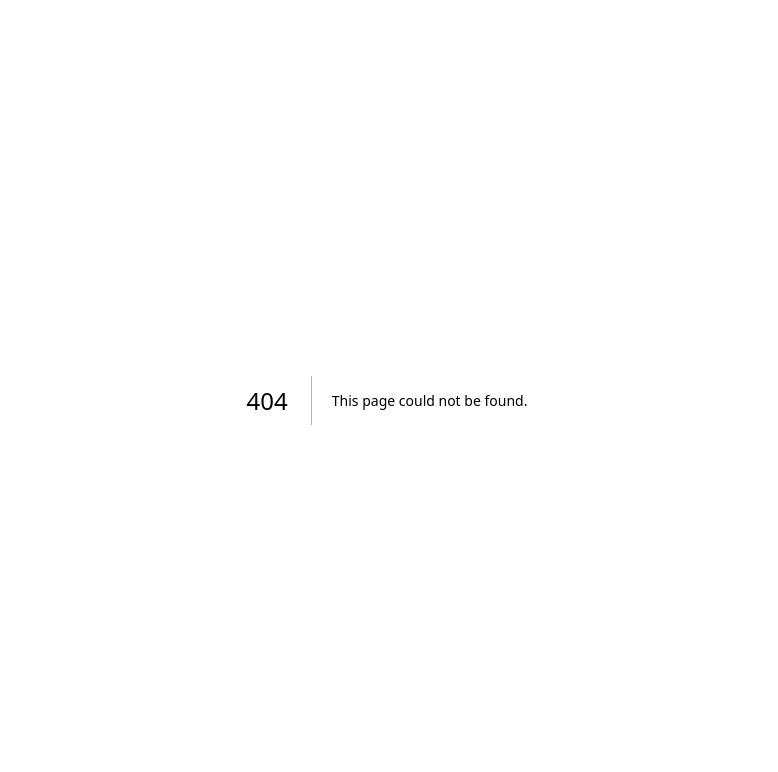
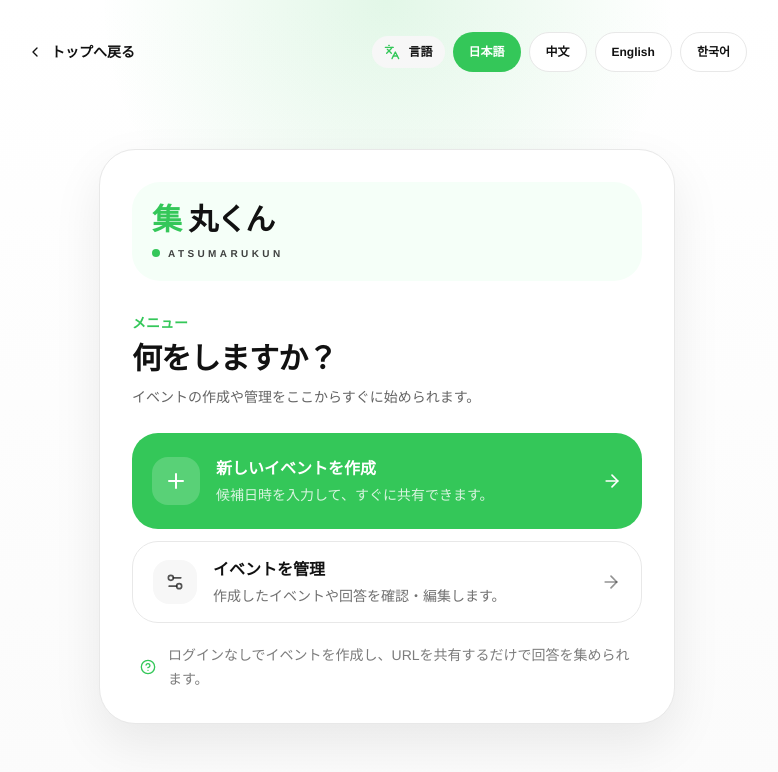
Before and after one commit to charlietabiroku/atsumarukun, a Next.js app: page /ja/menu in a window 1280 px wide. Before the commit this address had no page. Shown: the top 772 px of the page, without its empty margins (253-1031 px from the left). Built offline with nearby package versions, Linux system fonts and the light colour scheme.

Commit message:
Add event creation menu page

```diff
--- /dev/null
+++ b/src/app/[locale]/menu/page.tsx
@@ -0,0 +1,87 @@
+import { ArrowRight, ChevronLeft, CircleHelp, Plus, Settings2 } from "lucide-react";
+import { getTranslations, setRequestLocale } from "next-intl/server";
+import NextLink from "next/link";
+
+import { LanguageSwitcher } from "@/components/branding/language-switcher";
+import { Logo } from "@/components/branding/logo";
+import { Button } from "@/components/ui/button";
+import { Card } from "@/components/ui/card";
+import { Link } from "@/lib/i18n/navigation";
+
+export default async function MenuPage({
+  params,
+}: {
+  params: Promise<{ locale: "ja" | "zh" | "en" | "ko" }>;
+}) {
+  const { locale } = await params;
+  setRequestLocale(locale);
+  const t = await getTranslations("menu");
+
+  return (
+    <main className="page-shell flex-1">
+      <div className="mx-auto flex min-h-svh w-full max-w-3xl flex-col px-4 py-5 sm:px-6 sm:py-8">
+        <div className="mb-8 flex items-center justify-between gap-4">
+          <Link href="/" className="inline-flex items-center gap-2 text-sm font-semibold">
+            <ChevronLeft className="size-4" />
+            {t("back")}
+          </Link>
+          <LanguageSwitcher />
+        </div>
+
+        <div className="mx-auto flex w-full max-w-xl flex-1 flex-col justify-center">
+          <Card className="overflow-hidden rounded-[36px] p-5 sm:p-8">
+            <div className="mb-8 rounded-[28px] bg-[#f5fff8] p-5">
+              <Logo compact />
+            </div>
+
+            <div className="mb-6 space-y-2">
+              <p className="text-sm font-semibold text-primary">{t("eyebrow")}</p>
+              <h1 className="text-3xl font-extrabold tracking-tight">{t("headline")}</h1>
+              <p className="text-sm leading-6 text-foreground/65">{t("subcopy")}</p>
+            </div>
+
+            <div className="space-y-3">
+              <Link href="/create" className="block">
+                <div className="group flex min-h-24 items-center gap-4 rounded-[26px] bg-primary px-5 py-4 text-primary-foreground transition-transform hover:-translate-y-0.5">
+                  <div className="rounded-2xl bg-white/18 p-3">
+                    <Plus className="size-6" />
+                  </div>
+                  <div className="flex-1">
+                    <p className="text-base font-bold">{t("createEvent")}</p>
+                    <p className="mt-1 text-sm text-white/80">{t("createEventDescription")}</p>
+                  </div>
+                  <ArrowRight className="size-5 transition-transform group-hover:translate-x-1" />
+                </div>
+              </Link>
+
+              <NextLink href="/admin/login" className="block">
+                <div className="group flex items-center gap-4 rounded-[26px] border border-border bg-white px-5 py-4 transition-colors hover:bg-muted/70">
+                  <div className="rounded-2xl bg-muted p-3 text-foreground/70">
+                    <Settings2 className="size-5" />
+                  </div>
+                  <div className="flex-1">
+                    <p className="font-bold">{t("admin")}</p>
+                    <p className="mt-1 text-sm text-foreground/60">{t("adminDescription")}</p>
+                  </div>
+                  <ArrowRight className="size-5 text-foreground/45 transition-transform group-hover:translate-x-1" />
+                </div>
+              </NextLink>
+
+              <div className="flex items-center gap-3 px-2 pt-2 text-sm leading-6 text-foreground/55">
+                <CircleHelp className="size-4 shrink-0 text-primary" />
+                <p>{t("help")}</p>
+              </div>
+            </div>
+          </Card>
+
+          <Link href="/create" className="mx-auto mt-5 sm:hidden">
+            <Button size="lg" className="px-8">
+              {t("createEvent")}
+              <ArrowRight className="ml-2 size-4" />
+            </Button>
+          </Link>
+        </div>
+      </div>
+    </main>
+  );
+}
--- a/src/app/[locale]/page.tsx
+++ b/src/app/[locale]/page.tsx
@@ -49,9 +49,9 @@ export default async function TopPage({
                 </p>
               </div>
 
-              <Link href="/create" className="block">
+              <Link href="/menu" className="block">
                 <Button size="lg" className="w-full text-base">
-                  {t("cta")}
+                  {t("menuCta")}
                   <ArrowRight className="ml-2 size-4" />
                 </Button>
               </Link>
--- a/src/messages/en.json
+++ b/src/messages/en.json
@@ -14,6 +14,7 @@
     "headline": "Simple scheduling, built for phones.",
     "subcopy": "No login. Big buttons. Easy answers even when there are many candidate dates.",
     "cta": "Create Event",
+    "menuCta": "Open menu",
     "points": {
       "languagesTitle": "4 languages ready",
       "languagesBody": "Automatically supports Japanese, Chinese, English and Korean.",
@@ -22,6 +23,17 @@
       "noLoginTitle": "No login needed",
       "noLoginBody": "Just open the link and answer right away."
     }
+  },
+  "menu": {
+    "back": "Back to home",
+    "eyebrow": "Menu",
+    "headline": "What would you like to do?",
+    "subcopy": "Create or manage your events from one simple place.",
+    "createEvent": "Create a new event",
+    "createEventDescription": "Add candidate dates and share it right away.",
+    "admin": "Manage events",
+    "adminDescription": "Review and edit events and responses you created.",
+    "help": "No account is needed. Create an event, share its link, and collect replies."
   },
   "create": {
     "back": "Back",
--- a/src/messages/ja.json
+++ b/src/messages/ja.json
@@ -14,6 +14,7 @@
     "headline": "日程調整を、もっと軽く。",
     "subcopy": "ログイン不要。大きなボタンで、候補日が多くても迷わず回答できます。",
     "cta": "イベントを作成",
+    "menuCta": "メニューを開く",
     "points": {
       "languagesTitle": "4言語に対応",
       "languagesBody": "日本語・中国語・英語・韓国語に自動対応。",
@@ -22,6 +23,17 @@
       "noLoginTitle": "ログイン不要",
       "noLoginBody": "URLを開くだけで、そのまま回答できます。"
     }
+  },
+  "menu": {
+    "back": "トップへ戻る",
+    "eyebrow": "メニュー",
+    "headline": "何をしますか？",
+    "subcopy": "イベントの作成や管理をここからすぐに始められます。",
+    "createEvent": "新しいイベントを作成",
+    "createEventDescription": "候補日時を入力して、すぐに共有できます。",
+    "admin": "イベントを管理",
+    "adminDescription": "作成したイベントや回答を確認・編集します。",
+    "help": "ログインなしでイベントを作成し、URLを共有するだけで回答を集められます。"
   },
   "create": {
     "back": "戻る",
--- a/src/messages/ko.json
+++ b/src/messages/ko.json
@@ -14,6 +14,7 @@
     "headline": "모바일에 딱 맞는 간단한 일정 조율.",
     "subcopy": "로그인 없이 큰 버튼으로, 후보 일정이 많아도 쉽게 답할 수 있어요.",
     "cta": "이벤트 만들기",
+    "menuCta": "메뉴 열기",
     "points": {
       "languagesTitle": "4개 언어 지원",
       "languagesBody": "일본어, 중국어, 영어, 한국어를 자동으로 지원합니다.",
@@ -22,6 +23,17 @@
       "noLoginTitle": "로그인 불필요",
       "noLoginBody": "링크만 열면 바로 답변할 수 있어요."
     }
+  },
+  "menu": {
+    "back": "홈으로 돌아가기",
+    "eyebrow": "메뉴",
+    "headline": "무엇을 하시겠어요?",
+    "subcopy": "이벤트를 만들거나 관리하는 일을 여기서 바로 시작할 수 있어요.",
+    "createEvent": "새 이벤트 만들기",
+    "createEventDescription": "후보 일정을 입력하고 바로 공유할 수 있어요.",
+    "admin": "이벤트 관리",
+    "adminDescription": "만든 이벤트와 응답을 확인하고 수정합니다.",
+    "help": "로그인은 필요 없어요. 이벤트를 만들고 링크를 공유해 응답을 모으세요."
   },
   "create": {
     "back": "뒤로",
--- a/src/messages/zh.json
+++ b/src/messages/zh.json
@@ -14,6 +14,7 @@
     "headline": "让日程协调更轻松。",
     "subcopy": "无需登录。按钮大，候选日期再多也能轻松回答。",
     "cta": "创建活动",
+    "menuCta": "打开菜单",
     "points": {
       "languagesTitle": "支持4种语言",
       "languagesBody": "自动支持日语、中文、英语、韩语。",
@@ -22,6 +23,17 @@
       "noLoginTitle": "无需登录",
       "noLoginBody": "打开链接后即可直接回答。"
     }
+  },
+  "menu": {
+    "back": "返回首页",
+    "eyebrow": "菜单",
+    "headline": "您想做什么？",
+    "subcopy": "从这里即可快速创建或管理活动。",
+    "createEvent": "创建新活动",
+    "createEventDescription": "输入候选日期和时间后即可立即分享。",
+    "admin": "管理活动",
+    "adminDescription": "查看和编辑已创建的活动与回答。",
+    "help": "无需注册。创建活动并分享链接，即可收集回答。"
   },
   "create": {
     "back": "返回",
```
